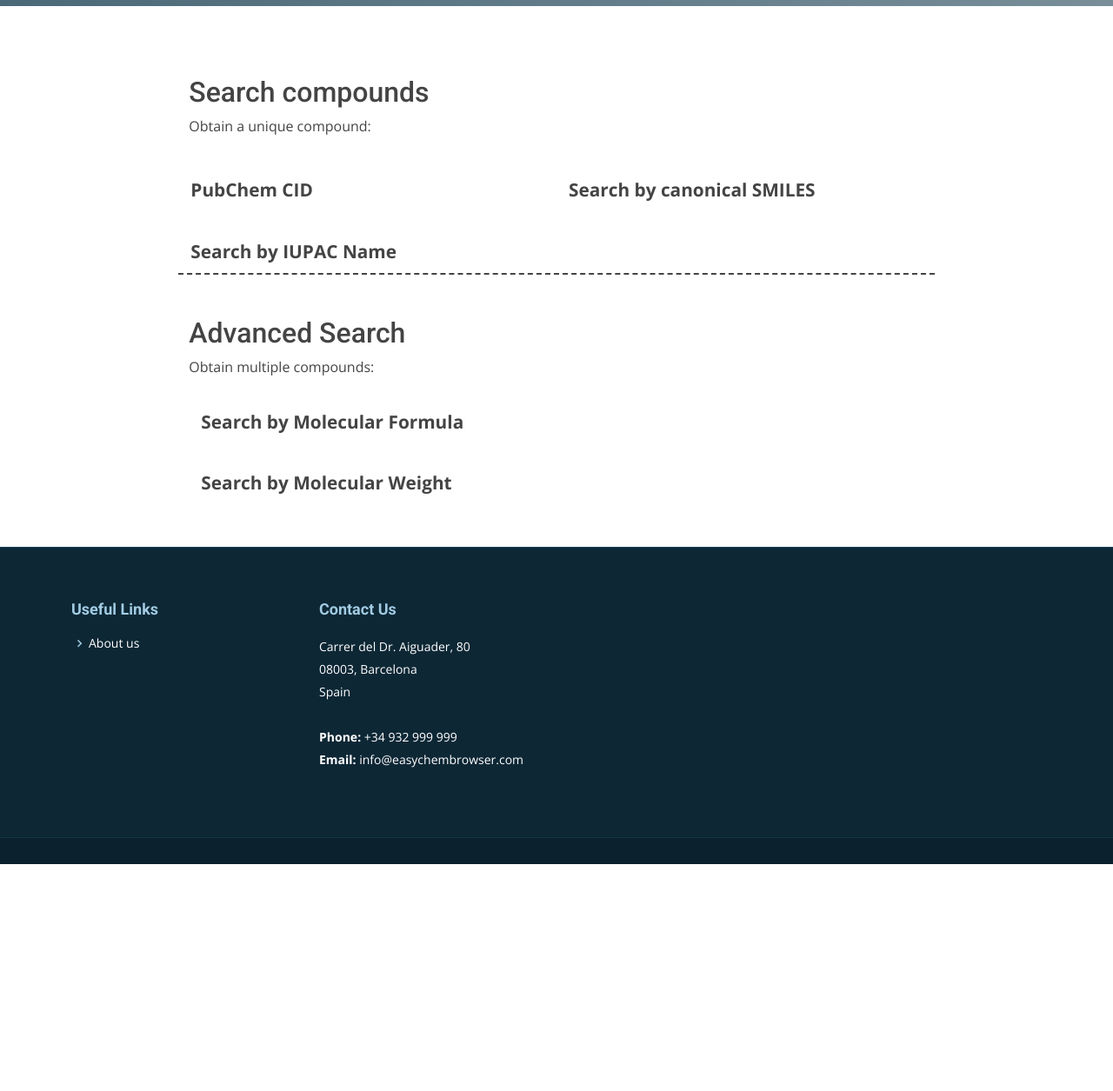
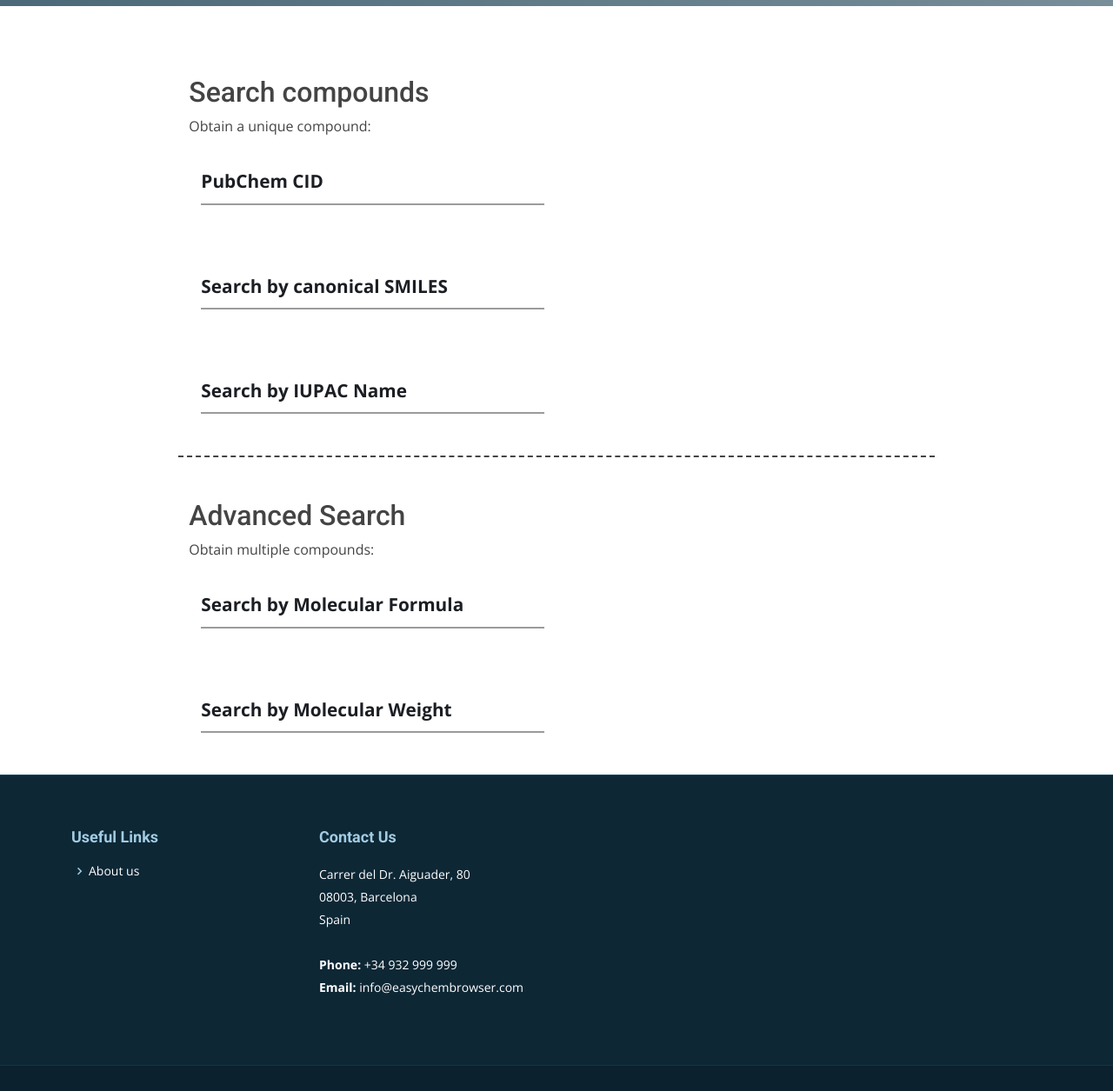
Before and after one commit to saravg99/easychembrowser, a PHP site: page /index.html in a window 1280 px wide. Shown: the part 393-1648 px from the top of the page at 87% size. Before the commit the page ends 1387 px from the top, so only its background shows below. Run offline with PHP 8.4, Linux system fonts and the light colour scheme.

Commit message:
front end updated

```diff
--- a/assets/css/style.css
+++ b/assets/css/style.css
@@ -1179,27 +1125,21 @@ section {
 /*--------------------------------------------------------------
 # Search bars
 --------------------------------------------------------------*/
-#search {
-$primary: #11998e;
-$secondary: #38ef7d;
-$white: #fff;
-$gray: #9b9b9b;
-}
-#search .form__group {
+.form__group {
   position: relative;
   padding: 15px 14px 0;
   margin-top: 10px;
   width: 50%;
 }
 
-#search .form__field {
+.form__field {
   font-family: inherit;
   width: 100%;
   border: 0;
-  border-bottom: 2px solid $gray;
+  border-bottom: 2px solid #9b9b9b; /*gray*/
   outline: 0;
   font-size: 1.3rem;
-  color: $white;
+  color: #1b1e23;
   padding: 7px 0;
   background: transparent;
   transition: border-color 0.2s;
@@ -1215,23 +1155,23 @@ $gray: #9b9b9b;
   }
 }
 
-#search .form__label {
+.form__label {
   position: absolute;
   top: 0;
   display: block;
   transition: 0.2s;
   font-size: 1rem;
-  color: $gray;
+  color: #1b1e23;
 }
 
-#search .form__field:focus {
+.form__field:focus {
   ~ .form__label {
     position: absolute;
     top: 0;
     display: block;
     transition: 0.2s;
     font-size: 1rem;
-    color: $primary;
+    color: #11998e;
     font-weight:700;
   }
   padding-bottom: 6px;
@@ -1241,7 +1181,7 @@ $gray: #9b9b9b;
   border-image-slice: 1;
 }
 /* reset input */
-#search .form__field{
+.form__field{
   &:required,&:invalid { box-shadow:none; }
 }
 
--- a/index.html
+++ b/index.html
@@ -75,35 +75,37 @@
             <h2>Search compounds</h2>
             <p> Obtain a unique compound:</p>
 
-            <search id="search">
-            <div class="row" style="border-bottom: 2px dashed">
+
                 <div class="form__group field">
                   <input type="input" class="form__field" placeholder="Ex. 3542" name="name" id='name' required />
                   <label for="name" class="form__label"><b>PubChem CID</b></label>
                 </div>
+                <br></br>
                 <div class="form__group field">
                   <input type="input" class="form__field" placeholder="Ex. CN1CCC[C@H]1c2cccnc2" name="name" id='name' required />
                   <label for="name" class="form__label"><b>Search by canonical SMILES</b></label>
                 </div>
+                <br></br>
                 <div class="form__group field">
                   <input type="input" class="form__field" placeholder="Ex. 2,5,5-trimethyl-2-hexene" name="name" id='name' required />
                   <label for="name" class="form__label"><b>Search by IUPAC Name</b></label>
                 </div>
-         <br></br>
-         </div>
-         <br></br>
+             <br></br>
+        <div class="row" style="border-bottom: 2px dashed">
+        </div>
+            <br></br>
         <h2>Advanced Search </h2>
         <p> Obtain multiple compounds:</p>
             <div class="form__group field">
               <input type="input" class="form__field" placeholder="Ex. C6H12O6" name="name" id='name' required />
               <label for="name" class="form__label"><b>Search by Molecular Formula</b></label>
             </div>
-
+            <br></br>
             <div class="form__group field">
               <input type="input" class="form__field" placeholder="Ex. 432.78" name="name" id='name' required />
               <label for="name" class="form__label"><b>Search by Molecular Weight</b></label>
             </div>
- </div>
+        </div>
 </div>
 <br></br>
 
```
Also changed, not shown: other parts of assets/css/style.css (+0 -54 lines).
